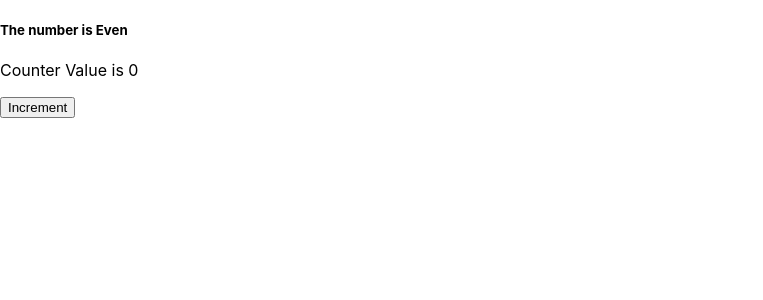
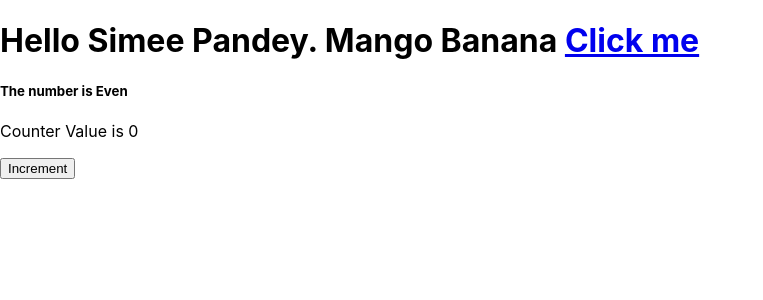
Before and after one commit to simee56/React-Js, a React (Create React App) app in the folder basics/: page / in a window 1280 px wide. Shown: the top 300 px of the page, without its empty margins (0-763 px from the left). Built offline with nearby package versions, Linux system fonts and the light colour scheme.

Commit message:
add more components

```diff
--- a/basics/src/App.js
+++ b/basics/src/App.js
@@ -5,25 +5,25 @@ import React from "react";
 import StateHoops from './components/hooks';
 
 
-// //EMBEDDING EXPRESSIONS IN JSX
-// function MyComponent() {
-//     const name = "Simee Pandey";
+//EMBEDDING EXPRESSIONS IN JSX
+function MyComponent() {
+    const name = "Simee Pandey";
 
-//     //DYNAMIC ATTRIBUTE
-//     const link = "https://google.com"
-//     return <h1>Hello {name}. {MyFruits(fruits)} <a href={link}>Click me </a> </h1>;
-// }
+    //DYNAMIC ATTRIBUTE
+    const link = "https://google.com"
+    return <h1>Hello {name}. {MyFruits(fruits)} <a href={link}>Click me </a> </h1>;
+}
 
 
-// //JAVASCRIPT IN JSX
-// function MyFruits(fruits) {
-//     return fruits.firstFruit + ' ' + fruits.secondFruit
-// }
+//JAVASCRIPT IN JSX
+function MyFruits(fruits) {
+    return fruits.firstFruit + ' ' + fruits.secondFruit
+}
 
-// const fruits = {
-//     firstFruit : "Mango",
-//     secondFruit : "Banana"
-// };
+const fruits = {
+    firstFruit : "Mango",
+    secondFruit : "Banana"
+};
 
 // const root = ReactDom.createRoot(document.getElementById("root"));
 // root.render(<MyComponent/>);
@@ -31,7 +31,7 @@ import StateHoops from './components/hooks';
 const App = () => {
     return (
         <div className="hooks">
-            {/* <MyComponent/> */}
+            <MyComponent/>
             <StateHoops/>
         </div>
     );
```
